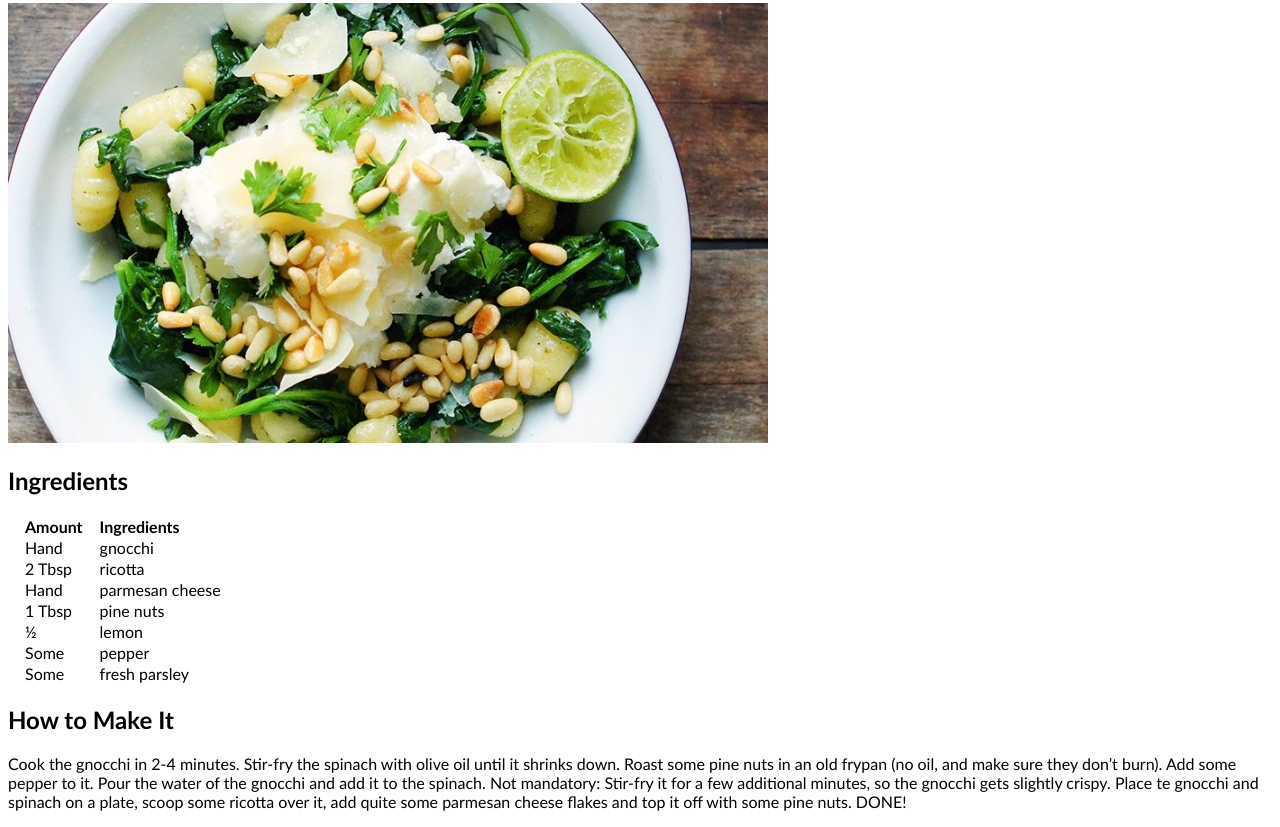
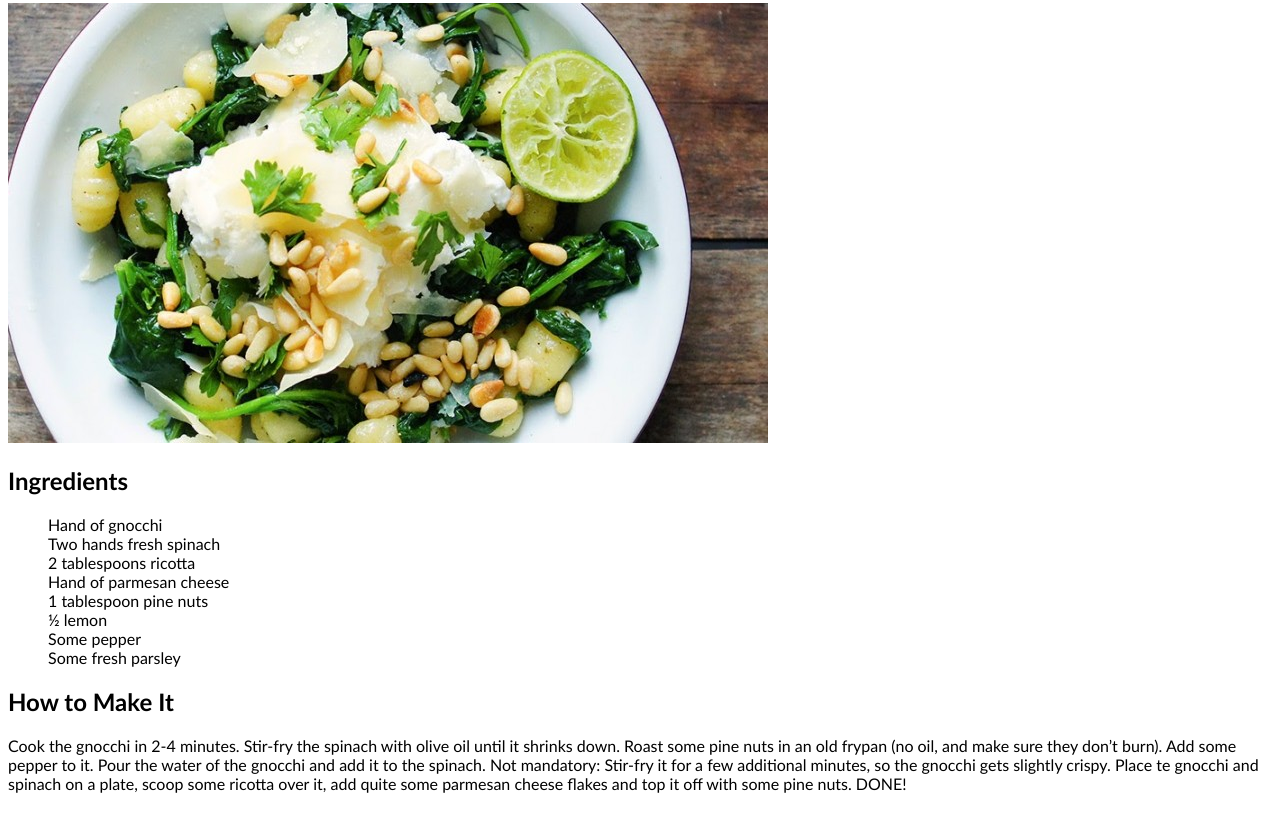
Before and after one commit to AmberElferink/WebtechnologyHTMLCSS, a plain HTML site: page maincourses.htm in a window 1280 px wide. Shown: the part 1089-1916 px from the top of the page. Drawn offline with Linux system fonts and the light colour scheme.

Commit message:
Ingredienten lijst gemaakt

```diff
--- a/maincourses.htm
+++ b/maincourses.htm
@@ -22,21 +22,20 @@
 </ul>
 <h1>Vega: Gnocchi with spinach, ricotta, Parmesan cheese, pine nuts, lime, parsley en pepper</h1>
 <img src="images/gnocchi_ricotta_spinach_vega-760x440.jpg">
-<br>
+
 <h2>Ingredients</h2>
 
-<table>
-    <tr>
-    <th>Amount</th>             <th>Ingredients</th>
-    </tr>
-    <tr><td>Hand</td>           <td>gnocchi</td></tr>
-    <tr><td>2 Tbsp</td>         <td> ricotta</td></tr>
-    <tr><td>Hand</td>           <td> parmesan cheese</td></tr>
-    <tr><td>1 Tbsp</td>         <td>pine nuts</td></tr>
-    <tr><td>½</td>              <td>lemon</td></tr>
-    <tr><td>Some</td>           <td>pepper</td></tr>
-    <tr><td>Some</td>           <td>fresh parsley</td></tr>
-</table>
+<ul id="ingredients" style="list-style-type:none">
+    <li>Hand of gnocchi</li>
+    <li>Two hands fresh spinach</li>
+    <li>2 tablespoons ricotta</li>
+    <li>Hand of parmesan cheese</li>
+    <li>1 tablespoon pine nuts</li>
+    <li>½ lemon</li>
+    <li>Some pepper</li>
+    <li>Some fresh parsley</li>
+</ul>
+
 <h2>How to Make It</h2>
 <p>Cook the gnocchi in 2-4 minutes. Stir-fry the spinach with olive oil until it shrinks down.
     Roast some pine nuts in an old frypan (no oil, and make sure they don’t burn).
```
